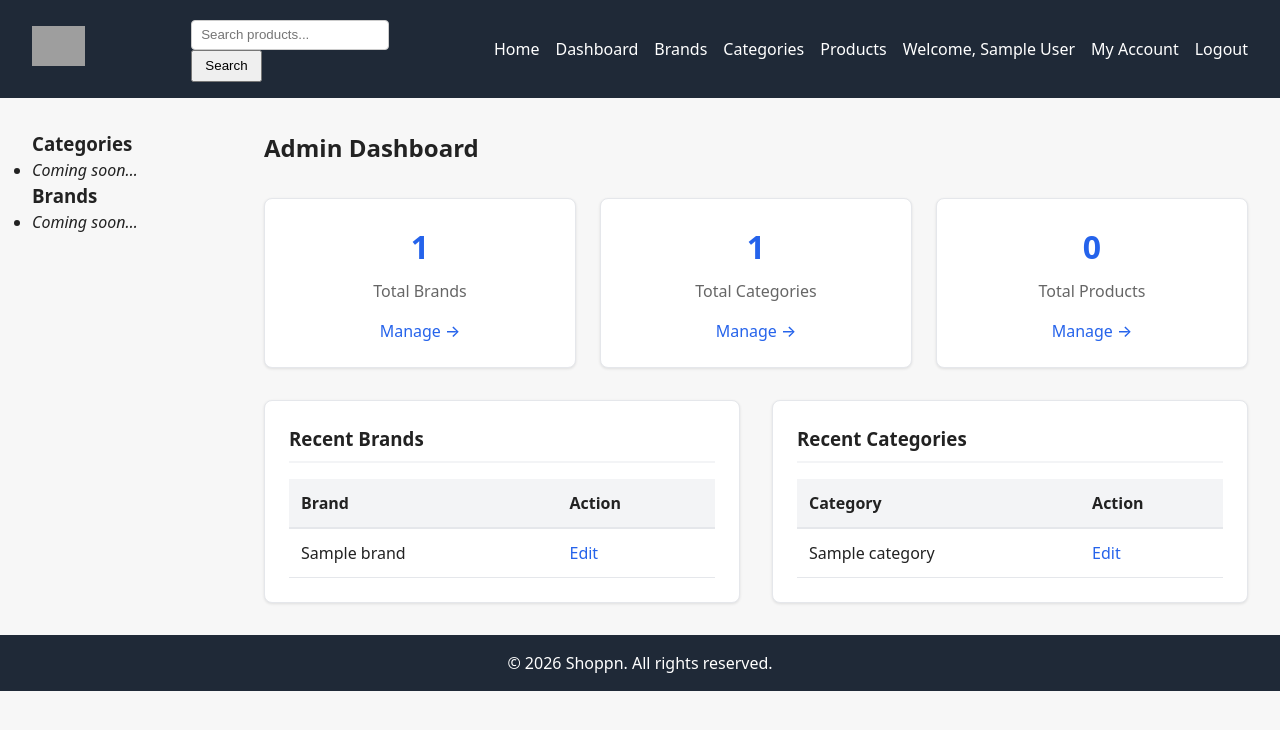
After one commit to Leslie-mog/E-commerce_class, a PHP site: page /views/admin/dashboard.php in a window 1280 px wide. The commit adds this page. Shown: the top 730 px of the page. Run offline with PHP 8.4, Linux system fonts and the light colour scheme; the visitor is signed in with stand-in values (Sample User, id 1); tables that the repository leaves empty or names only in its code hold one stand-in row (values such as "Sample post"); grey boxes are pictures that could not be loaded.

Commit message:
Add admin dashboard with summary of brands and categories

```diff
--- a/css/style.css
+++ b/css/style.css
@@ -158,3 +158,56 @@ form select {
 .admin-table tbody tr:hover {
     background: #f9fafb;
 }
+
+.dashboard-summary {
+    display: grid;
+    grid-template-columns: repeat(auto-fit, minmax(200px, 1fr));
+    gap: 1.5rem;
+    margin: 2rem 0;
+}
+
+.summary-card {
+    background: #fff;
+    border: 1px solid #e5e7eb;
+    border-radius: 8px;
+    padding: 1.5rem;
+    text-align: center;
+    box-shadow: 0 1px 3px rgba(0, 0, 0, 0.1);
+}
+
+.summary-card h3 {
+    font-size: 2rem;
+    color: #2563eb;
+    margin-bottom: 0.5rem;
+}
+
+.summary-card p {
+    color: #666;
+    margin-bottom: 1rem;
+}
+
+.dashboard-grid {
+    display: grid;
+    grid-template-columns: repeat(auto-fit, minmax(300px, 1fr));
+    gap: 2rem;
+    margin-top: 2rem;
+}
+
+.dashboard-section {
+    background: #fff;
+    border: 1px solid #e5e7eb;
+    border-radius: 8px;
+    padding: 1.5rem;
+    box-shadow: 0 1px 3px rgba(0, 0, 0, 0.1);
+}
+
+.dashboard-section h3 {
+    margin-bottom: 1rem;
+    padding-bottom: 0.5rem;
+    border-bottom: 2px solid #f3f4f6;
+}
+
+.dashboard-section p {
+    margin-top: 0.5rem;
+    font-size: 0.9rem;
+}
--- /dev/null
+++ b/views/admin/dashboard.php
@@ -0,0 +1,105 @@
+<?php
+// views/admin/dashboard.php
+require_once __DIR__ . '/../../core/core.php';
+require_once __DIR__ . '/../../controllers/ProductController.php';
+
+require_admin();
+
+$controller = new ProductController();
+$brands = $controller->getAllBrands();
+$categories = $controller->getAllCategories();
+
+$brand_count = count($brands);
+$category_count = count($categories);
+?>
+<?php require_once __DIR__ . '/../layout/header.php'; ?>
+
+<div class="content-wrapper">
+    <?php require_once __DIR__ . '/../layout/sidebar.php'; ?>
+
+    <section class="main-content">
+        <h2>Admin Dashboard</h2>
+
+        <div class="dashboard-summary">
+            <div class="summary-card">
+                <h3><?= $brand_count ?></h3>
+                <p>Total Brands</p>
+                <a href="<?= BASE_URL ?>/views/admin/brand.php" class="btn-link">Manage →</a>
+            </div>
+
+            <div class="summary-card">
+                <h3><?= $category_count ?></h3>
+                <p>Total Categories</p>
+                <a href="<?= BASE_URL ?>/views/admin/category.php" class="btn-link">Manage →</a>
+            </div>
+
+            <div class="summary-card">
+                <h3>0</h3>
+                <p>Total Products</p>
+                <a href="<?= BASE_URL ?>/views/admin/product.php" class="btn-link">Manage →</a>
+            </div>
+        </div>
+
+        <div class="dashboard-grid">
+            <section class="dashboard-section">
+                <h3>Recent Brands</h3>
+                <?php if (empty($brands)): ?>
+                    <p><em>No brands yet. <a href="<?= BASE_URL ?>/views/admin/brand.php">Add one</a></em></p>
+                <?php else: ?>
+                    <table class="admin-table">
+                        <thead>
+                            <tr>
+                                <th>Brand</th>
+                                <th>Action</th>
+                            </tr>
+                        </thead>
+                        <tbody>
+                            <?php foreach (array_slice($brands, 0, 5) as $brand): ?>
+                                <tr>
+                                    <td><?= e($brand['brand_name']) ?></td>
+                                    <td>
+                                        <a href="<?= BASE_URL ?>/views/admin/brand.php?edit_id=<?= e($brand['brand_id']) ?>" class="btn-link">Edit</a>
+                                    </td>
+                                </tr>
+                            <?php endforeach; ?>
+                        </tbody>
+                    </table>
+                    <?php if ($brand_count > 5): ?>
+                        <p><a href="<?= BASE_URL ?>/views/admin/brand.php">View all <?= $brand_count ?> brands →</a></p>
+                    <?php endif; ?>
+                <?php endif; ?>
+            </section>
+
+            <section class="dashboard-section">
+                <h3>Recent Categories</h3>
+                <?php if (empty($categories)): ?>
+                    <p><em>No categories yet. <a href="<?= BASE_URL ?>/views/admin/category.php">Add one</a></em></p>
+                <?php else: ?>
+                    <table class="admin-table">
+                        <thead>
+                            <tr>
+                                <th>Category</th>
+                                <th>Action</th>
+                            </tr>
+                        </thead>
+                        <tbody>
+                            <?php foreach (array_slice($categories, 0, 5) as $category): ?>
+                                <tr>
+                                    <td><?= e($category['cat_name']) ?></td>
+                                    <td>
+                                        <a href="<?= BASE_URL ?>/views/admin/category.php?edit_id=<?= e($category['cat_id']) ?>" class="btn-link">Edit</a>
+                                    </td>
+                                </tr>
+                            <?php endforeach; ?>
+                        </tbody>
+                    </table>
+                    <?php if ($category_count > 5): ?>
+                        <p><a href="<?= BASE_URL ?>/views/admin/category.php">View all <?= $category_count ?> categories →</a></p>
+                    <?php endif; ?>
+                <?php endif; ?>
+            </section>
+        </div>
+    </section>
+</div>
+
+<?php require_once __DIR__ . '/../layout/footer.php'; ?>
--- a/views/layout/header.php
+++ b/views/layout/header.php
@@ -32,6 +32,7 @@ if (!defined('BASE_URL')) {
                 <li><a href="<?= BASE_URL ?>/index.php">Home</a></li>
 
                 <?php if (is_admin()): ?>
+                    <li><a href="<?= BASE_URL ?>/views/admin/dashboard.php">Dashboard</a></li>
                     <li><a href="<?= BASE_URL ?>/views/admin/brand.php">Brands</a></li>
                     <li><a href="<?= BASE_URL ?>/views/admin/category.php">Categories</a></li>
                     <li><a href="<?= BASE_URL ?>/views/admin/product.php">Products</a></li>
```
